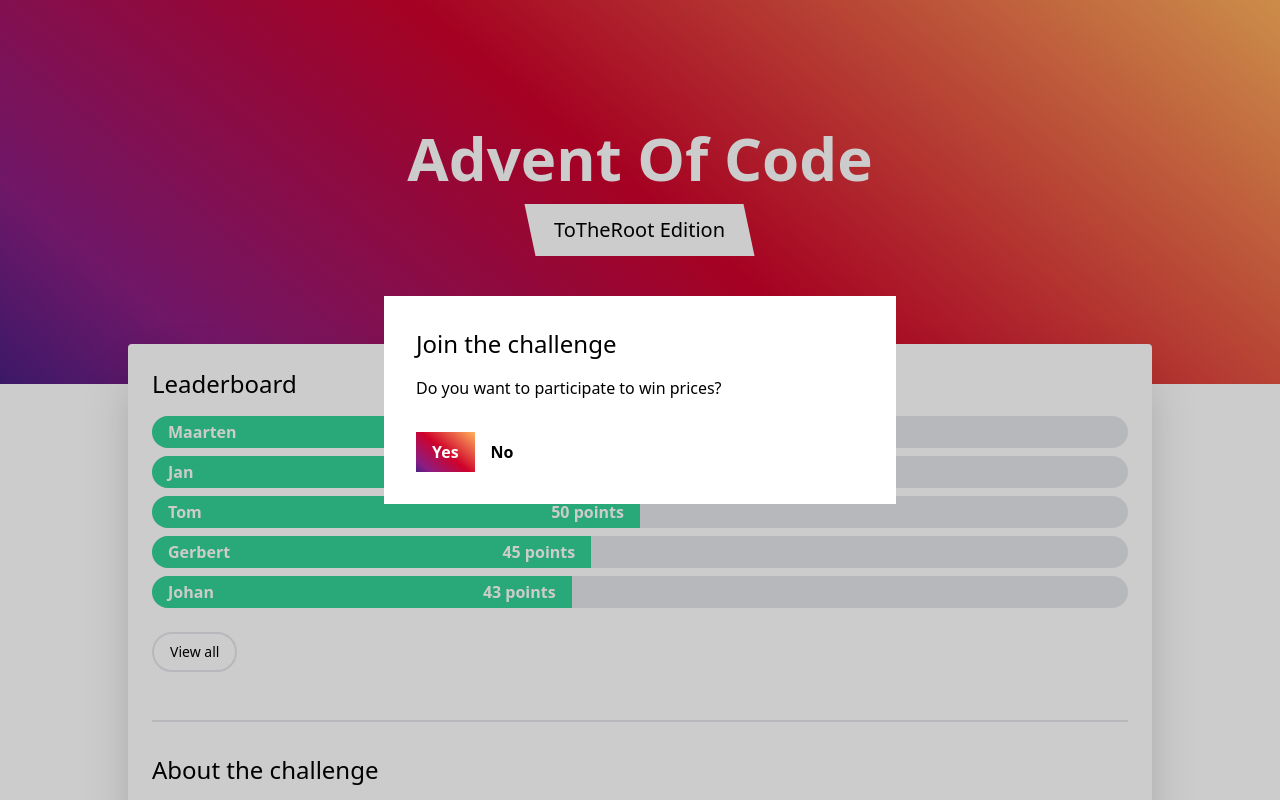
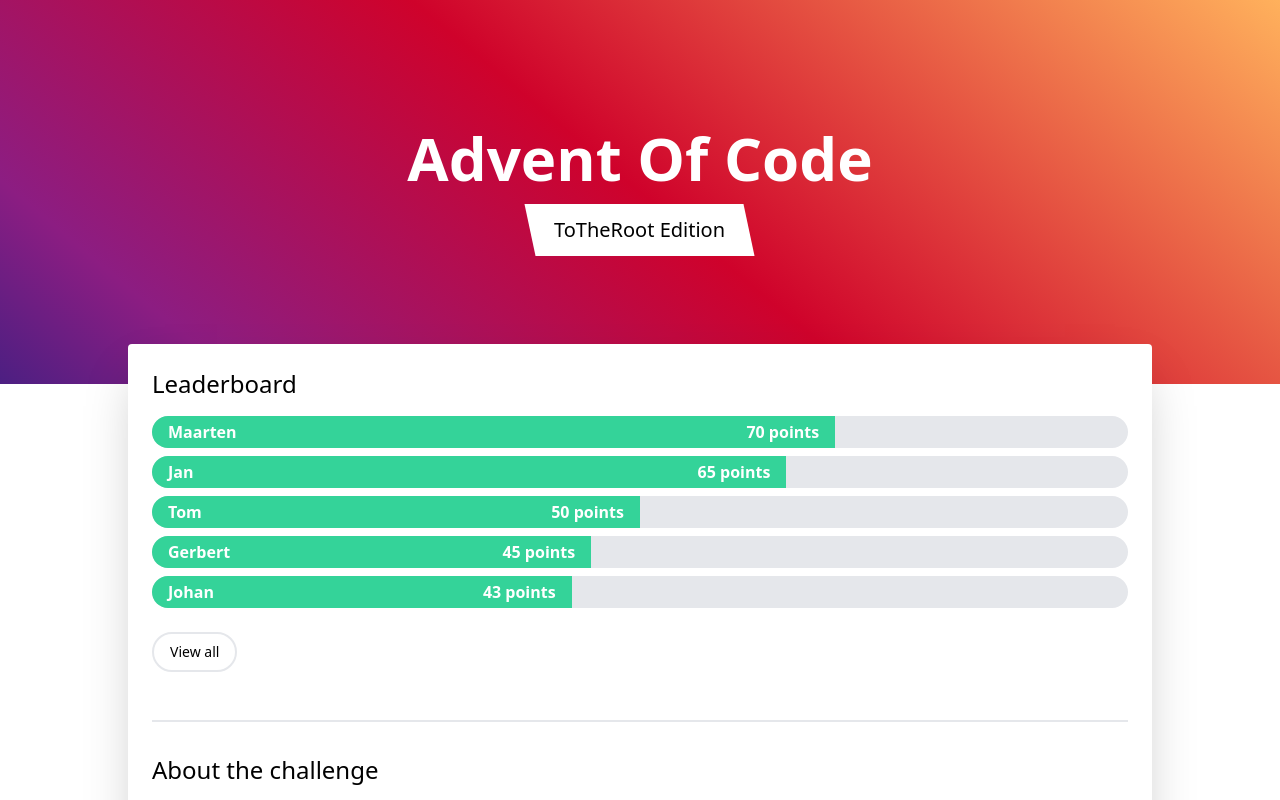
Before and after one commit to Ordina-MTech/advent-of-code, an Angular app: page / in a window 1280 px wide. Shown: the top 800 px of the page. Built offline with nearby package versions, Linux system fonts and the light colour scheme.

Commit message:
Hide join modal by default

```diff
--- a/src/app/join-challenge/join-challenge.component.ts
+++ b/src/app/join-challenge/join-challenge.component.ts
@@ -11,7 +11,7 @@
   styleUrl: './join-challenge.component.scss'
 })
 export class JoinChallengeComponent {
-  public showModal = true;
+  public showModal = false;
   public joinFlowStep = JoinFlowStep.ParticipateForPricesQuestion;
   public JoinFlowSteps = JoinFlowStep;
 
```
